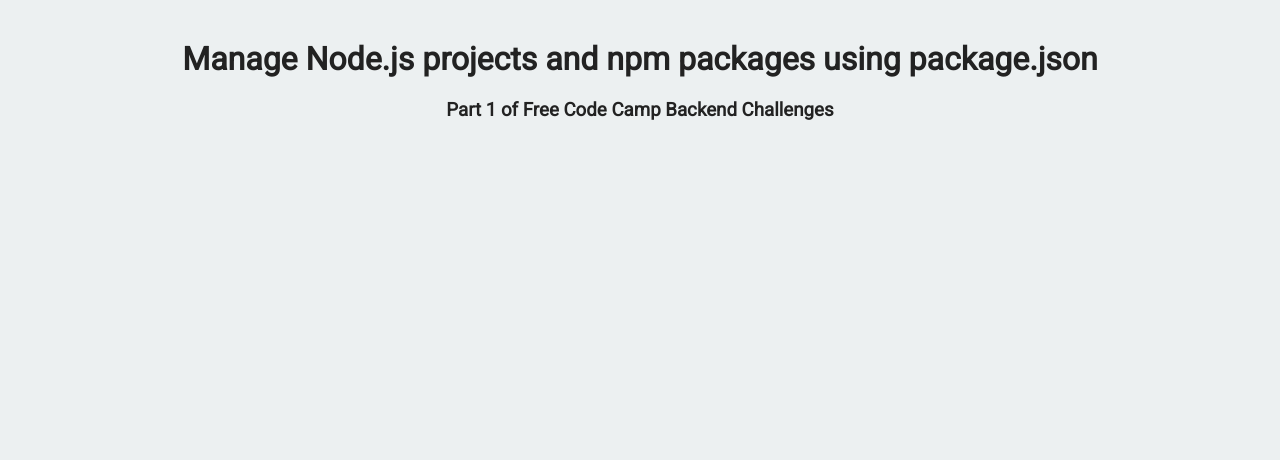
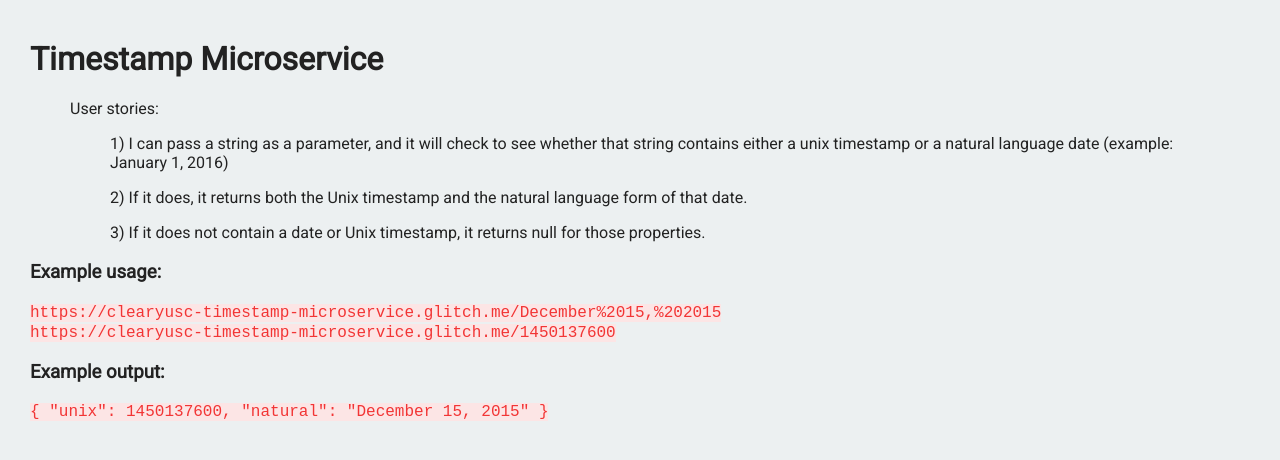
Before and after one commit to clearyusc/timestsamp_ms, a website: page views/index.html in a window 1280 px wide. Drawn offline with Linux system fonts and the light colour scheme.

Commit message:
Checkpoint

```diff
--- a/public/style.css
+++ b/public/style.css
@@ -5,9 +5,19 @@
 	font-size: 16px;
 	color: #222;
 	background-color: #ECF0F1;
-	text-align: center;
+	text-align: left;
+  margin-left: 30px;
 }
 
+code {
+  color: #f23535;
+  background-color: #fce5e5;
+}
+
+/* blockquote {
+  text-align: left;
+}
+ */
 .container {
 	padding: 0;
 	margin-top: 40px;
--- a/views/index.html
+++ b/views/index.html
@@ -10,8 +10,28 @@
 
    <body>
       <div class="container">
-         <h1>Manage Node.js projects and npm packages using package.json</h1>
-         <h3>Part 1 of Free Code Camp Backend Challenges</h3>
+         <div class="container">
+            <h1 class="header">
+                Timestamp Microservice
+            </h1>
+            <blockquote>
+                User stories:
+                <ul>1) I can pass a string as a parameter, and it will check to see whether that string
+                contains either a unix timestamp or a natural language date (example: January 1, 2016)</ul>
+                <ul>2) If it does, it returns both the Unix timestamp and the natural language form of that date.</ul>
+                <ul>3) If it does not contain a date or Unix timestamp, it returns null for those properties.</ul>
+            </blockquote>
+            <h3>Example usage:</h3>
+            <code>https://clearyusc-timestamp-microservice.glitch.me/December%2015,%202015</code><br>
+            <code>https://clearyusc-timestamp-microservice.glitch.me/1450137600</code>
+            <h3>Example output:</h3>
+            <code>
+                {
+                  "unix": 1450137600,
+                  "natural": "December 15, 2015"
+                }
+            </code>
+        </div>
       </div>
    </body>
 
```
